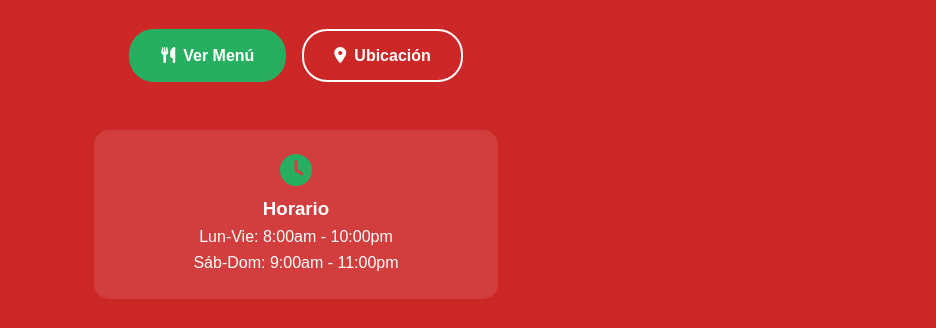
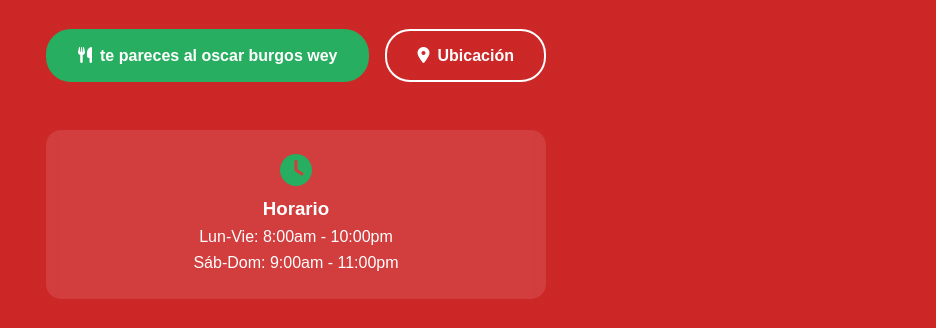
Before and after one commit to GustavoJosh/ArtesGraficasMenu, a plain HTML site: page index.html in a window 1280 px wide. Shown: the part 329-657 px from the top of the page, without its empty margins (344-1280 px from the left). Drawn offline with Linux system fonts and the light colour scheme; a web font is replaced by a local one.

Commit message:
Update index.html

```diff
--- a/index.html
+++ b/index.html
@@ -35,7 +35,7 @@
             <div class="hero-buttons">
                 <a href="#menu" class="btn-primary">
                     <i class="fas fa-utensils"></i>
-                    <span data-es="Ver Menú" data-en="View Menu">Ver Menú</span>
+                    <span data-es="Ver Menú" data-en="View Menu">te pareces al oscar burgos wey</span>
                 </a>
                 <a href="#location" class="btn-secondary">
                     <i class="fas fa-map-marker-alt"></i>
```
